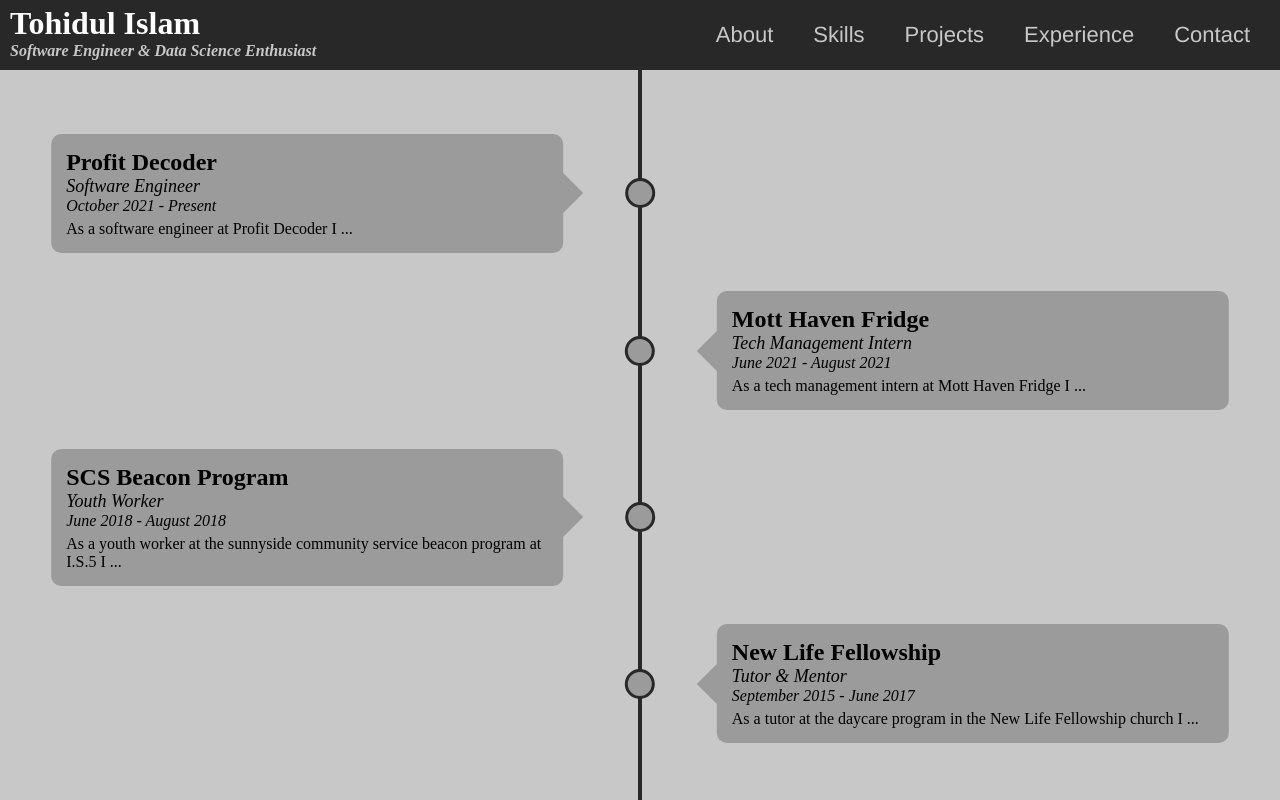
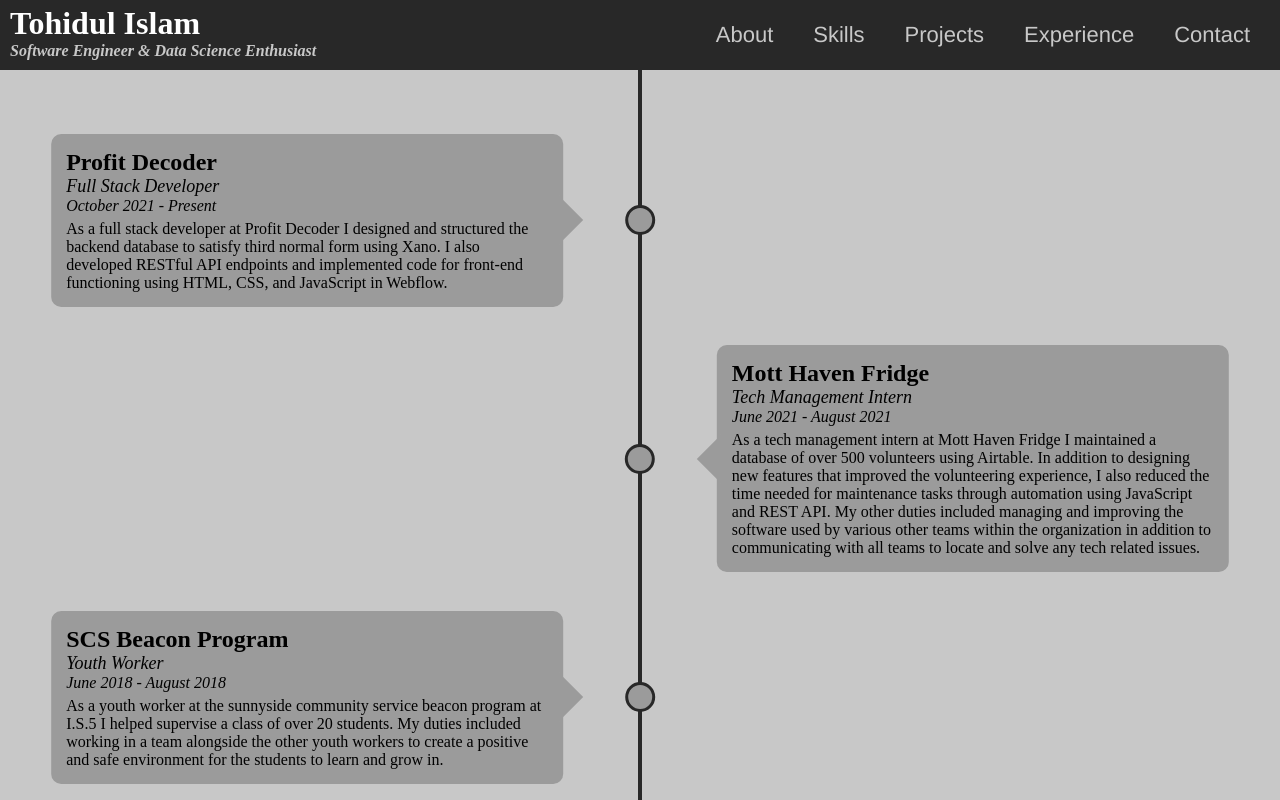
Before and after one commit to tislam35/My-Website, a Next.js app: page /experience in a window 1280 px wide. Shown: the top 800 px of the page. Built offline with nearby package versions, Linux system fonts and the light colour scheme.

Commit message:
added experience text

```diff
--- a/pages/experience.js
+++ b/pages/experience.js
@@ -8,10 +8,11 @@
                     <h2 className="entryCompany">Profit Decoder</h2>
                     <h4 className="entryDate">October 2021 - Present</h4>
                 </div>
-                <h3 className="entryPosition">Software Engineer</h3>
+                <h3 className="entryPosition">Full Stack Developer</h3>
                 <h4 className="entryDateMobile">October 2021 - Present</h4>
                 <p className="entryDescription">
-                    As a software engineer at Profit Decoder I ...
+                    As a full stack developer at Profit Decoder I designed and structured the backend database to satisfy third normal form using Xano.
+                    I also developed RESTful API endpoints and implemented code for front-end functioning using HTML, CSS, and JavaScript in Webflow.
                 </p>
             </div>
             <div className="entry right">
@@ -22,7 +23,10 @@
                 <h3 className="entryPosition">Tech Management Intern</h3>
                 <h4 className="entryDateMobile">June 2021 - August 2021</h4>
                 <p className="entryDescription">
-                    As a tech management intern at Mott Haven Fridge I ...
+                    As a tech management intern at Mott Haven Fridge I maintained a database of over 500 volunteers using Airtable. In addition to designing new
+                    features that improved the volunteering experience, I also reduced the time needed for maintenance tasks through automation using JavaScript
+                    and REST API. My other duties included managing and improving the software used by various other teams within the organization in addition
+                    to communicating with all teams to locate and solve any tech related issues.
                 </p>
             </div>
             <div className="entry left">
@@ -33,7 +37,9 @@
                 <h3 className="entryPosition">Youth Worker</h3>
                 <h4 className="entryDateMobile">June 2018 - August 2018</h4>
                 <p className="entryDescription">
-                    As a youth worker at the sunnyside community service beacon program at I.S.5 I ...
+                    As a youth worker at the sunnyside community service beacon program at I.S.5 I helped supervise a class of over 20 students. My
+                    duties included working in a team alongside the other youth workers to create a positive and safe environment for the students to learn and
+                    grow in.
                 </p>
             </div>
             <div className="entry right">
@@ -41,10 +47,11 @@
                     <h2 className="entryCompany">New Life Fellowship</h2>
                     <h4 className="entryDate">September 2015 - June 2017</h4>
                 </div>
-                <h3 className="entryPosition">Tutor & Mentor</h3>
+                <h3 className="entryPosition">Tutor</h3>
                 <h4 className="entryDateMobile">September 2015 - June 2017</h4>
                 <p className="entryDescription">
-                    As a tutor at the daycare program in the New Life Fellowship church I ...
+                    As a tutor at the daycare program in the New Life Fellowship church I helped students improve their reading, writing, and math skills
+                    through personalized learning. I also aided in setting up holiday events and provided supervision to ensure a fun and stress-free learning environment.
                 </p>
             </div>
         </div>
```
